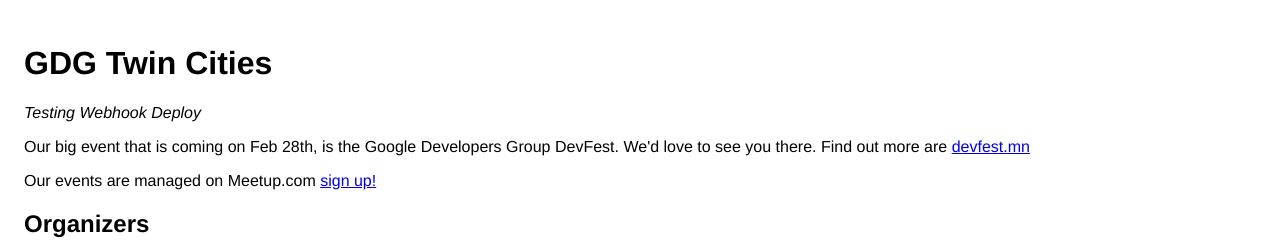
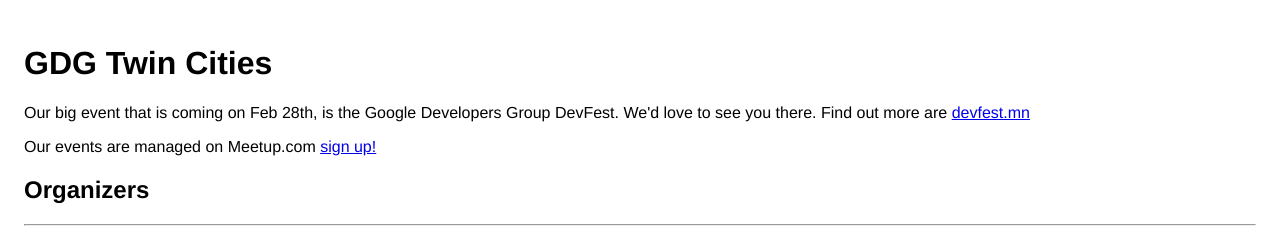
Before and after one commit to gdg-x/hangar, a website: page home.html in a window 1280 px wide. Shown: the top 243 px of the page. Drawn offline with Linux system fonts and the light colour scheme.

Commit message:
Revert "Testing Webbook Depoly"
This reverts commit 78e4c30dbcd55fa8e8914bf40529f883593b861c.

```diff
--- a/home.html
+++ b/home.html
@@ -49,7 +49,6 @@
 
 
   <h1>GDG Twin Cities</h1>
-  <em>Testing Webhook Deploy</em>
   <p>Our big event that is coming on Feb 28th, is the Google Developers Group DevFest.  We'd love to see you there.  Find out more are <a href="http://devfest.mn">devfest.mn</a></p>
   <p>Our events are managed on Meetup.com <a class="btn btn-primary btn-large" href="http://meetup.com/gdg-tc">sign up!</a></p>
 
```
